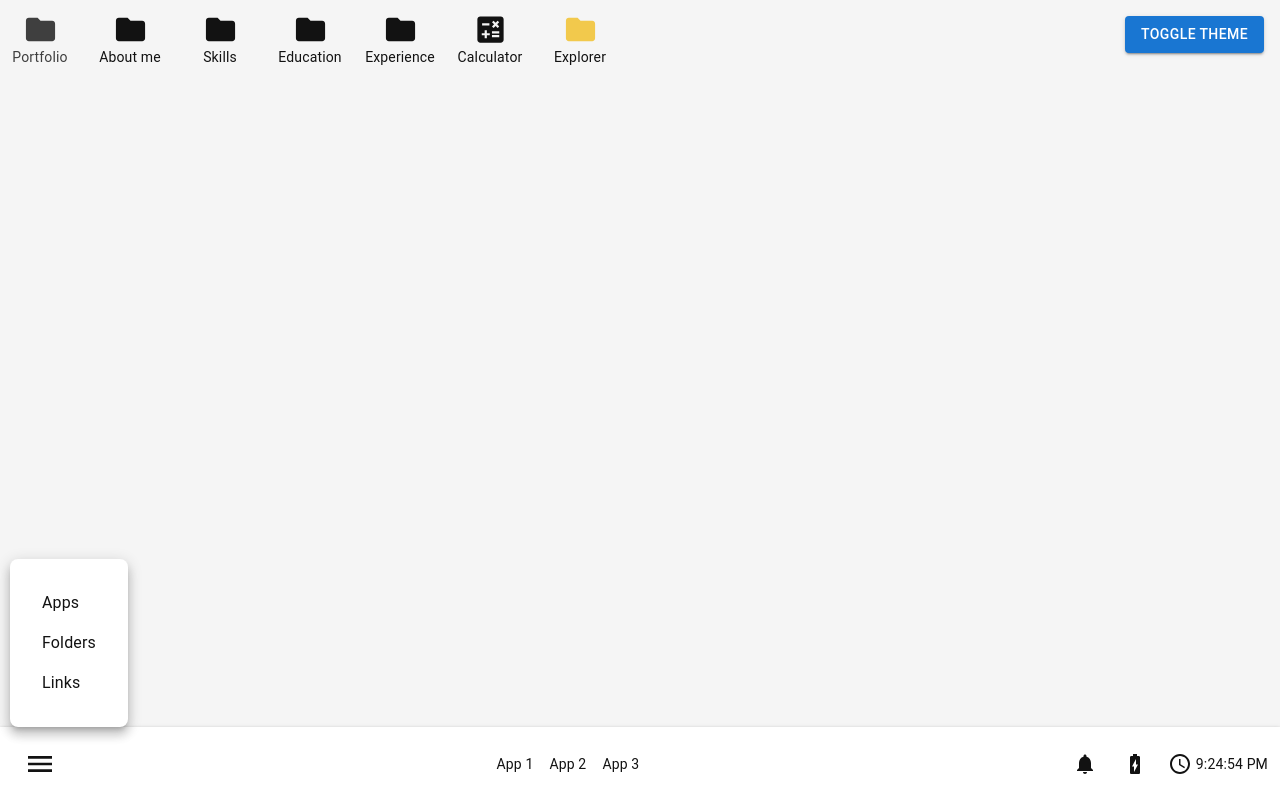
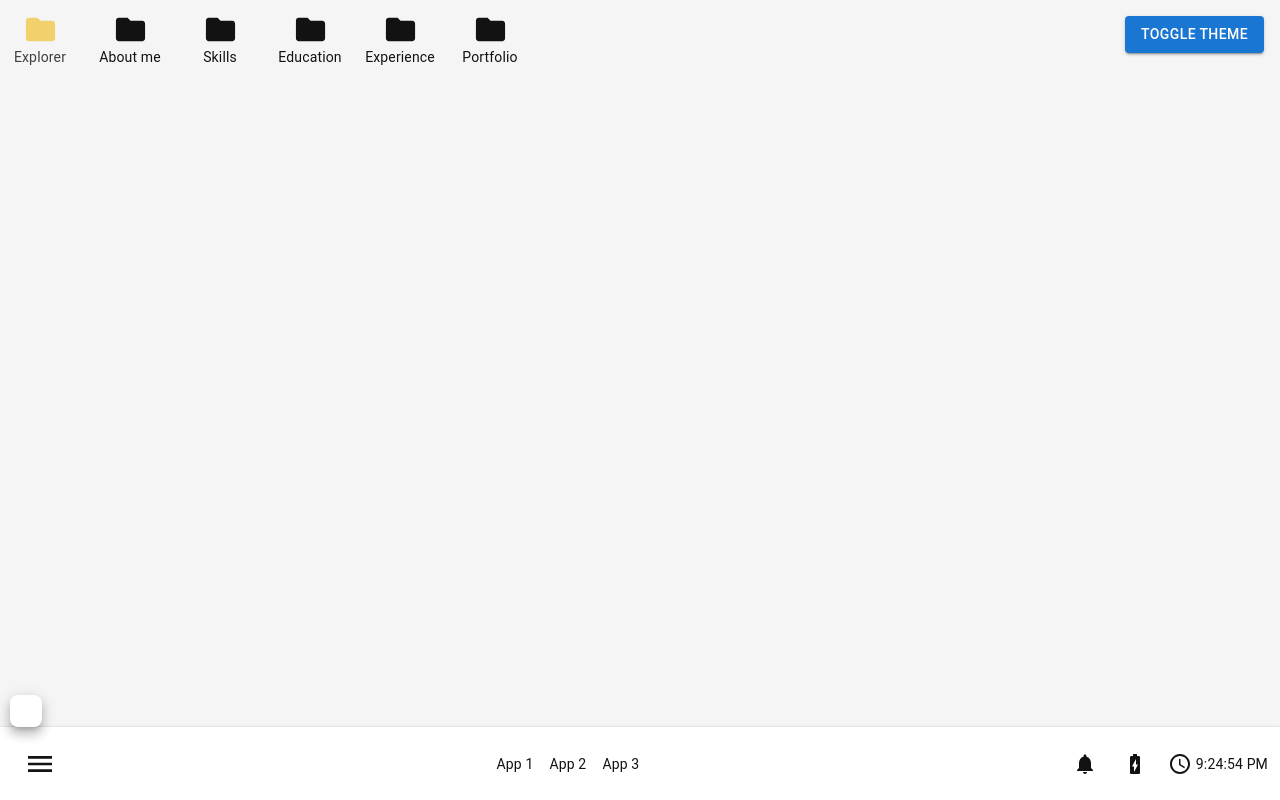
Before and after one commit to jaakkomaenpaa/portfolio, a React (Vite) app in the folder client/: page / in a window 1280 px wide. Both pictures are taken after a click on the button 40 px from the left and 763 px from the top of the page. Built offline with nearby package versions, Linux system fonts and the light colour scheme.

Commit message:
rework app and item handling

```diff
--- a/client/src/components/Desktop.tsx
+++ b/client/src/components/Desktop.tsx
@@ -3,7 +3,7 @@ import { styled } from '@mui/material/styles'
 
 import DraggableWindow from './DraggableWindow'
 import { useWindowStore } from '../stores/WindowStore'
-import { App } from '../types'
+import { DesktopItem } from '../types'
 import { useDesktopStore } from '../stores/DesktopStore'
 import DesktopApp from './DesktopApp'
 import { DragEvent } from 'react'
@@ -20,15 +20,15 @@ const StyledDesktop = styled(Box)(({ theme }) => ({
 }))
 
 const Desktop = () => {
-  const { desktopApps, addAppToDesktop } = useDesktopStore()
+  const { desktopItems, addItemToDesktop } = useDesktopStore()
   const { windows, closeWindow } = useWindowStore()
 
   const handleDrop = (event: DragEvent) => {
     event.preventDefault()
-    const appData = event.dataTransfer?.getData('application/json')
-    if (appData) {
-      const app: App = JSON.parse(appData)
-      addAppToDesktop({ ...app, position: { x: event.clientX, y: event.clientY } })
+    const itemData = event.dataTransfer?.getData('application/json')
+    if (itemData) {
+      const item: DesktopItem = JSON.parse(itemData)
+      addItemToDesktop({ ...item, position: { x: event.clientX, y: event.clientY } })
     }
   }
 
@@ -38,8 +38,8 @@ const Desktop = () => {
 
   return (
     <StyledDesktop onDrop={handleDrop} onDragOver={handleDragOver}>
-      {desktopApps.map((app: App) => (
-        <DesktopApp key={app.id} app={app} />
+      {desktopItems.map((item: DesktopItem) => (
+        <DesktopApp key={item.id} app={item} />
       ))}
 
       {windows.map((window) => (
--- a/client/src/components/DesktopApp.tsx
+++ b/client/src/components/DesktopApp.tsx
@@ -2,9 +2,9 @@ import Draggable from 'react-draggable'
 import { useRef, useState } from 'react'
 import { Box, Menu, MenuItem, styled, Typography } from '@mui/material'
 
-import { App, DesktopItem, Position } from '../types'
+import { DesktopItem, Position } from '../types'
 import { useDesktopStore } from '../stores/DesktopStore'
-import { isApp, isLink, PROGRAM_CONTENTS, PROGRAM_ICONS } from '../programs'
+import { PROGRAM_ICONS, runProgram } from '../programs'
 import { useWindowStore } from '../stores/WindowStore'
 import config from '../config'
 
@@ -36,14 +36,18 @@ const isColliding = (pos1: Position, pos2: Position) => {
   )
 }
 
-const resolveCollision = (desktopApps: App[], id: number, position: Position) => {
+const resolveCollision = (
+  desktopItems: DesktopItem[],
+  id: number,
+  position: Position
+) => {
   const adjustedPosition = { ...position }
 
   while (
-    desktopApps.some(
-      (app: App) =>
+    desktopItems.some(
+      (item: DesktopItem) =>
         // Position should always exist at this point
-        app.id !== id && isColliding(app.position!, adjustedPosition)
+        item.id !== id && isColliding(item.position!, adjustedPosition)
     )
   ) {
     adjustedPosition.x += FOLDER_SIZE
@@ -61,7 +65,8 @@ interface DesktopAppProps {
 }
 
 const DesktopApp = ({ app }: DesktopAppProps) => {
-  const { desktopApps, updateAppPosition, removeAppFromDesktop } = useDesktopStore()
+  const { desktopItems, updateItemPosition, removeItemFromDesktop } =
+    useDesktopStore()
   const { openWindow } = useWindowStore()
 
   const appRef = useRef<HTMLDivElement>(null)
@@ -83,11 +88,7 @@ const DesktopApp = ({ app }: DesktopAppProps) => {
   }
 
   const handleOpenItem = (item: DesktopItem) => {
-    if (isApp(item)) {
-      openWindow(item.title, PROGRAM_CONTENTS[item.contentKey])
-    } else if (isLink(item)) {
-      window.open(item.url, '_blank')
-    }
+    runProgram(item.contentKey, item.type, openWindow)
   }
 
   return (
@@ -100,11 +101,11 @@ const DesktopApp = ({ app }: DesktopAppProps) => {
         onStop={(_, data) => {
           const snappedPosition = snapToGrid(data.x, data.y)
           const resolvedPosition = resolveCollision(
-            desktopApps,
+            desktopItems,
             app.id,
             snappedPosition
           )
-          updateAppPosition(app.id, resolvedPosition)
+          updateItemPosition(app.id, resolvedPosition)
         }}
       >
         <div ref={appRef} onContextMenu={handleContextMenu}>
@@ -133,7 +134,7 @@ const DesktopApp = ({ app }: DesktopAppProps) => {
         </MenuItem>
         <MenuItem
           onClick={() => {
-            removeAppFromDesktop(app.id)
+            removeItemFromDesktop(app.id)
             handleCloseMenu()
           }}
         >
--- a/client/src/components/StartMenu.tsx
+++ b/client/src/components/StartMenu.tsx
@@ -2,15 +2,7 @@ import { Box, List, ListItemButton, Paper } from '@mui/material'
 import { useWindowStore } from '../stores/WindowStore'
 import { DesktopItem } from '../types'
 import { useState } from 'react'
-import {
-  APPS,
-  FOLDERS,
-  isApp,
-  isLink,
-  LINKS,
-  PROGRAM_CONTENTS,
-  PROGRAM_ICONS,
-} from '../programs'
+import { PROGRAM_ICONS, runProgram } from '../programs'
 
 enum SubMenu {
   Apps,
@@ -37,11 +29,7 @@ const StartMenu = () => {
   }
 
   const handleItemClick = (item: DesktopItem) => {
-    if (isApp(item)) {
-      openWindow(item.title, PROGRAM_CONTENTS[item.contentKey])
-    } else if (isLink(item)) {
-      window.open(item.url, '_blank')
-    }
+    runProgram(item.contentKey, item.type, openWindow)
   }
 
   const renderApps = (apps: DesktopItem[]) => {
@@ -84,37 +72,7 @@ const StartMenu = () => {
           width: '100%',
           position: 'relative',
         }}
-      >
-        <List>
-          <ListItemButton onClick={() => handleOpenSubmenu(SubMenu.Apps)}>
-            Apps
-          </ListItemButton>
-          <ListItemButton onClick={() => handleOpenSubmenu(SubMenu.Folders)}>
-            Folders
-          </ListItemButton>
-          <ListItemButton onClick={() => handleOpenSubmenu(SubMenu.Links)}>
-            Links
-          </ListItemButton>
-        </List>
-
-        {submenu === SubMenu.Apps && (
-          <Paper elevation={8} sx={{ position: 'absolute', left: '100%', top: 0 }}>
-            {renderApps(APPS)}
-          </Paper>
-        )}
-
-        {submenu === SubMenu.Folders && (
-          <Paper elevation={8} sx={{ position: 'absolute', left: '100%', top: 0 }}>
-            {renderApps(FOLDERS)}
-          </Paper>
-        )}
-
-        {submenu === SubMenu.Links && (
-          <Paper elevation={8} sx={{ position: 'absolute', left: '100%', top: 0 }}>
-            {renderApps(LINKS)}
-          </Paper>
-        )}
-      </Paper>
+      ></Paper>
     </Box>
   )
 }
--- a/client/src/programs.tsx
+++ b/client/src/programs.tsx
@@ -1,4 +1,4 @@
-import { FileContent, AppIcon, App, Link, DesktopItem, FileSystemNode } from './types'
+import { AppIcon, FileSystemNode, ProgramType } from './types'
 import FolderIcon from '@mui/icons-material/Folder'
 import CalculateIcon from '@mui/icons-material/Calculate'
 import GitHubIcon from '@mui/icons-material/GitHub'
@@ -12,6 +12,7 @@ import Education from './folders/Education'
 import Experience from './folders/Experience'
 import Calculator from './apps/Calculator'
 import FileExplorer from './programs/FileExplorer'
+import { ReactNode } from 'react'
 
 const { GRID_SIZE_X } = config
 
@@ -19,57 +20,81 @@ export const FILE_SYSTEM: FileSystemNode[] = [
   {
     id: 0,
     title: 'root',
-    type: 'folder',
-    iconKey: AppIcon.Folder,
+    type: ProgramType.Folder,
+    iconKey: AppIcon.FolderColored,
+    contentKey: '0',
     children: [
       {
-        id: 6,
+        id: 7,
         title: 'Calculator',
-        type: 'file',
+        type: ProgramType.App,
         iconKey: AppIcon.Calculator,
-        contentKey: FileContent.Calculator,
+        contentKey: 'Calculator',
       },
       {
-        id: 9,
+        id: 1,
         title: 'Info',
-        type: 'folder',
+        type: ProgramType.Folder,
         iconKey: AppIcon.Folder,
-        contentKey: FileContent.ExplorerInfo,
+        contentKey: '9',
         children: [
           {
-            id: 1,
+            id: 2,
             title: 'About me',
-            type: 'file',
+            type: ProgramType.App,
             iconKey: AppIcon.Folder,
-            contentKey: FileContent.AboutMe,
-          },
-          {
-            id: 2,
-            title: 'Skills',
-            type: 'file',
-            iconKey: AppIcon.Folder,
-            contentKey: FileContent.Skills,
+            contentKey: 'About me',
           },
           {
             id: 3,
-            title: 'Education',
-            type: 'file',
+            title: 'Skills',
+            type: ProgramType.App,
             iconKey: AppIcon.Folder,
-            contentKey: FileContent.Education,
+            contentKey: 'Skills',
           },
           {
             id: 4,
-            title: 'Experience',
-            type: 'file',
+            title: 'Education',
+            type: ProgramType.App,
             iconKey: AppIcon.Folder,
-            contentKey: FileContent.Experience,
+            contentKey: 'Education',
           },
           {
             id: 5,
+            title: 'Experience',
+            type: ProgramType.App,
+            iconKey: AppIcon.Folder,
+            contentKey: 'Experience',
+          },
+          {
+            id: 6,
             title: 'Portfolio',
-            type: 'file',
+            type: ProgramType.App,
             iconKey: AppIcon.Folder,
-            contentKey: FileContent.Portfolio,
+            contentKey: 'Portfolio',
+          },
+        ],
+      },
+      {
+        id: 8,
+        title: 'Links',
+        type: ProgramType.Folder,
+        iconKey: AppIcon.Folder,
+        contentKey: '8',
+        children: [
+          {
+            id: 9,
+            title: 'GitHub',
+            type: ProgramType.Link,
+            iconKey: AppIcon.GitHub,
+            contentKey: 'https://github.com/jaakkomaenpaa',
+          },
+          {
+            id: 10,
+            title: 'LinkedIn',
+            type: ProgramType.Link,
+            iconKey: AppIcon.LinkedIn,
+            contentKey: 'https://www.linkedin.com/in/jaakko-mäenpää-37a11a262',
           },
         ],
       },
@@ -85,95 +110,51 @@ export const PROGRAM_ICONS = {
   [AppIcon.LinkedIn]: (props: any) => <LinkedInIcon {...props} />,
 }
 
-export const PROGRAM_CONTENTS = {
-  [FileContent.AboutMe]: <AboutMe />,
-  [FileContent.Portfolio]: <Portfolio />,
-  [FileContent.Skills]: <Skills />,
-  [FileContent.Education]: <Education />,
-  [FileContent.Experience]: <Experience />,
-  [FileContent.Calculator]: <Calculator />,
-  [FileContent.Explorer]: <FileExplorer />,
-  [FileContent.ExplorerInfo]: (
-    <FileExplorer node={FILE_SYSTEM[0].children?.find((n) => n.title === 'Info')} />
-  ),
+export const APP_CONTENTS: Record<string, ReactNode> = {
+  ['About me']: <AboutMe />,
+  ['Portfolio']: <Portfolio />,
+  ['Skills']: <Skills />,
+  ['Education']: <Education />,
+  ['Experience']: <Experience />,
+  ['Calculator']: <Calculator />,
+  ['Explorer']: <FileExplorer />,
 }
 
-export const isApp = (item: DesktopItem): item is App => {
-  return (item as App).contentKey !== undefined
+export const runProgram = (
+  key: string,
+  programType: ProgramType,
+  openWindow?: (title: string, content: ReactNode) => void
+) => {
+  if (programType === ProgramType.Link) {
+    // Key should be an url
+    window.open(key, '_blank')
+  } else if (programType === ProgramType.App) {
+    // Key should be the program title
+    if (openWindow) {
+      openWindow(key, APP_CONTENTS[key])
+    }
+  } else if (programType === ProgramType.Folder) {
+    // Key should be an string representation of a node id
+    if (openWindow) {
+      openWindow('Explorer', <FileExplorer nodeId={parseInt(key)} />)
+    }
+  }
 }
 
-export const isLink = (item: DesktopItem): item is Link => {
-  return (item as Link).url !== undefined
-}
+console.log(FILE_SYSTEM[0].children)
 
-export const LINKS: Link[] = [
+export const DESKTOP_ITEMS = [
+  // Root
   {
-    id: 7,
-    title: 'GitHub',
-    iconKey: AppIcon.GitHub,
-    url: 'https://github.com/jaakkomaenpaa',
-  },
-  {
-    id: 8,
-    title: 'LinkedIn',
-    iconKey: AppIcon.LinkedIn,
-    url: 'https://www.linkedin.com/in/jaakko-mäenpää-37a11a262/',
-  },
-]
-
-export const APPS: App[] = [
-  {
-    id: 6,
-    title: 'Calculator',
-    contentKey: FileContent.Calculator,
-    iconKey: AppIcon.Calculator,
-    position: { x: GRID_SIZE_X * 5, y: 0 },
-  },
-  {
-    id: 9,
+    ...FILE_SYSTEM[0],
     title: 'Explorer',
-    contentKey: FileContent.Explorer,
-    iconKey: AppIcon.FolderColored,
-    position: { x: GRID_SIZE_X * 6, y: 0 },
-  },
-]
-
-export const FOLDERS: App[] = [
-  {
-    id: 1,
-    title: 'Portfolio',
-    contentKey: FileContent.Portfolio,
-    iconKey: AppIcon.Folder,
     position: { x: 0, y: 0 },
   },
-  {
-    id: 2,
-    title: 'About me',
-    iconKey: AppIcon.Folder,
-    contentKey: FileContent.AboutMe,
-    position: { x: GRID_SIZE_X, y: 0 },
-  },
-  {
-    id: 3,
-    title: 'Skills',
-    iconKey: AppIcon.Folder,
-    contentKey: FileContent.Skills,
-    position: { x: GRID_SIZE_X * 2, y: 0 },
-  },
-  {
-    id: 4,
-    title: 'Education',
-    iconKey: AppIcon.Folder,
-    contentKey: FileContent.Education,
-    position: { x: GRID_SIZE_X * 3, y: 0 },
-  },
-  {
-    id: 5,
-    title: 'Experience',
-    iconKey: AppIcon.Folder,
-    contentKey: FileContent.Experience,
-    position: { x: GRID_SIZE_X * 4, y: 0 },
-  },
+  // Info folder
+  ...FILE_SYSTEM[0].children![1].children!.map(
+    (node: FileSystemNode, index: number) => ({
+      ...node,
+      position: { x: GRID_SIZE_X * (index + 1), y: 0 },
+    })
+  ),
 ]
-
-export const DEFAULT_PROGRAMS: App[] = [...APPS, ...FOLDERS]
--- a/client/src/programs/FileExplorer.tsx
+++ b/client/src/programs/FileExplorer.tsx
@@ -2,8 +2,8 @@ import { useState } from 'react'
 import { Box, Button } from '@mui/material'
 import ArrowBackIcon from '@mui/icons-material/ArrowBack'
 
-import { FileSystemNode } from '../types'
-import { FILE_SYSTEM, PROGRAM_CONTENTS } from '../programs'
+import { FileSystemNode, ProgramType } from '../types'
+import { FILE_SYSTEM, runProgram } from '../programs'
 import { useWindowStore } from '../stores/WindowStore'
 
 interface FileExplorerItemProps {
@@ -19,42 +19,18 @@ const FileExplorerItem = ({ node }: FileExplorerItemProps) => {
       }
       sx={{ display: 'flex', gap: 1 }}
     >
-      {node.type === 'folder' ? '📁' : '📄'}
+      {node.type === ProgramType.Folder ? '📁' : '📄'}
       {node.title}
     </Box>
   )
 }
 
 interface FileExplorerProps {
-  node?: FileSystemNode
+  nodeId?: number
 }
 
-// Fine for small file tree, but could be optimized for larger system
-const getNavigationStack = (
-  fileSystem: FileSystemNode[],
-  targetNode: FileSystemNode,
-  currentStack: FileSystemNode[]
-): FileSystemNode[] => {
-  for (const node of fileSystem) {
-    const newStack = [...currentStack, node]
-
-    if (node.id === targetNode.id) {
-      return newStack
-    }
-
-    if (node.children) {
-      const stack = getNavigationStack(node.children, targetNode, newStack)
-      if (stack) {
-        return stack
-      }
-    }
-  }
-
-  return [FILE_SYSTEM[0]]
-}
-
-const FileExplorer = ({ node }: FileExplorerProps) => {
-  const stack = getNavigationStack(FILE_SYSTEM, node || FILE_SYSTEM[0], [])
+const FileExplorer = ({ nodeId }: FileExplorerProps) => {
+  const stack = getNavigationStack(FILE_SYSTEM, nodeId || FILE_SYSTEM[0].id, [])
   const [navigationStack, setNavigationStack] = useState<FileSystemNode[]>(stack)
 
   const { openWindow } = useWindowStore()
@@ -68,11 +44,10 @@ const FileExplorer = ({ node }: FileExplorerProps) => {
   }
 
   const handleNavigate = (node: FileSystemNode) => {
-    if (node.type === 'folder') {
+    if (node.type === ProgramType.Folder) {
       setNavigationStack((stack) => [...stack, node])
     } else {
-      // Content should exist on all files
-      openWindow(node.title, PROGRAM_CONTENTS[node.contentKey!])
+      runProgram(node.contentKey, node.type, openWindow)
     }
   }
 
@@ -85,7 +60,7 @@ const FileExplorer = ({ node }: FileExplorerProps) => {
       {currentNode.children?.map((node) => (
         <Box
           key={node.id}
-          onDoubleClick={() => handleNavigate(node)}
+          onClick={() => handleNavigate(node)}
           sx={{ cursor: 'pointer' }}
         >
           <FileExplorerItem node={node} />
@@ -96,3 +71,27 @@ const FileExplorer = ({ node }: FileExplorerProps) => {
 }
 
 export default FileExplorer
+
+// Fine for small file tree, but could be optimized for larger system
+const getNavigationStack = (
+  fileSystem: FileSystemNode[],
+  targetNodeId: number,
+  currentStack: FileSystemNode[]
+): FileSystemNode[] => {
+  for (const node of fileSystem) {
+    const newStack = [...currentStack, node]
+
+    if (node.id === targetNodeId) {
+      return newStack
+    }
+
+    if (node.children) {
+      const stack = getNavigationStack(node.children, targetNodeId, newStack)
+      if (stack) {
+        return stack
+      }
+    }
+  }
+
+  return [FILE_SYSTEM[0]]
+}
--- a/client/src/stores/DesktopStore.ts
+++ b/client/src/stores/DesktopStore.ts
@@ -1,61 +1,61 @@
 import { create } from 'zustand'
-import { Position, App } from '../types'
-import { DEFAULT_PROGRAMS } from '../programs'
+import { Position, DesktopItem } from '../types'
+import { DESKTOP_ITEMS } from '../programs'
 
 interface DesktopStore {
-  desktopApps: App[]
+  desktopItems: DesktopItem[]
   nextId: number
-  updateAppPosition: (id: number, position: Position) => void
-  addAppToDesktop: (app: App) => void
-  removeAppFromDesktop: (id: number) => void
+  updateItemPosition: (id: number, position: Position) => void
+  addItemToDesktop: (item: DesktopItem) => void
+  removeItemFromDesktop: (id: number) => void
 }
 
-const getSavedDesktopApps = (): App[] => {
-  const desktopApps = localStorage.getItem('apps')
+const getSavedDesktopItems = (): DesktopItem[] => {
+  const desktopItems = localStorage.getItem('items')
 
-  if (desktopApps) {
-    return JSON.parse(desktopApps)
+  if (desktopItems) {
+    return JSON.parse(desktopItems)
   }
 
-  return DEFAULT_PROGRAMS.filter((entity: App) => entity.position)
+  return DESKTOP_ITEMS.filter((item: DesktopItem) => item.position)
 }
 
 export const useDesktopStore = create<DesktopStore>((set, get) => ({
-  desktopApps: getSavedDesktopApps(),
-  nextId: DEFAULT_PROGRAMS.length + 1,
+  desktopItems: getSavedDesktopItems(),
+  nextId: DESKTOP_ITEMS.length + 1,
 
-  updateAppPosition: (id: number, position: Position) =>
+  updateItemPosition: (id: number, position: Position) =>
     set((state) => {
-      const updatedEntities = state.desktopApps.map((entity) =>
+      const updatedItems = state.desktopItems.map((entity) =>
         entity.id === id ? { ...entity, position } : entity
       )
 
-      localStorage.setItem('apps', JSON.stringify(updatedEntities))
-      return { desktopApps: updatedEntities }
+      localStorage.setItem('items', JSON.stringify(updatedItems))
+      return { desktopItems: updatedItems }
     }),
 
-  addAppToDesktop: (app: App) => {
-    const { desktopApps, nextId } = get()
-    const updatedApps = [
-      ...desktopApps,
-      { ...app, id: nextId, position: app.position || { x: 0, y: 0 } },
+  addItemToDesktop: (item: DesktopItem) => {
+    const { desktopItems, nextId } = get()
+    const updatedItems = [
+      ...desktopItems,
+      { ...item, id: nextId, position: item.position || { x: 0, y: 0 } },
     ]
-    localStorage.setItem('apps', JSON.stringify(updatedApps))
+    localStorage.setItem('apps', JSON.stringify(updatedItems))
 
     set({
-      desktopApps: updatedApps,
+      desktopItems: updatedItems,
       nextId: nextId + 1,
     })
   },
 
-  removeAppFromDesktop: (id: number) => {
-    const { desktopApps } = get()
+  removeItemFromDesktop: (id: number) => {
+    const { desktopItems } = get()
 
-    const updatedApps = desktopApps.filter((app) => app.id !== id)
-    localStorage.setItem('apps', JSON.stringify(updatedApps))
+    const updatedItems = desktopItems.filter((app) => app.id !== id)
+    localStorage.setItem('apps', JSON.stringify(updatedItems))
 
     set({
-      desktopApps: updatedApps,
+      desktopItems: updatedItems,
     })
   },
 }))
--- a/client/src/types.ts
+++ b/client/src/types.ts
@@ -11,21 +11,6 @@ export interface Position {
   y: number
 }
 
-export interface DesktopItem {
-  id: number
-  title: string
-  position?: Position
-  iconKey: AppIcon
-}
-
-export interface App extends DesktopItem {
-  contentKey: FileContent
-}
-
-export interface Link extends DesktopItem {
-  url: string
-}
-
 export enum AppIcon {
   FolderColored,
   Folder,
@@ -34,22 +19,21 @@ export enum AppIcon {
   LinkedIn,
 }
 
-export enum FileContent {
-  Portfolio,
-  AboutMe,
-  Skills,
-  Education,
-  Experience,
-  Calculator,
-  Explorer,
-  ExplorerInfo
-}
-
 export interface FileSystemNode {
   id: number
   title: string
-  type: 'folder' | 'file'
   iconKey: AppIcon
-  contentKey?: FileContent
+  contentKey: string
+  type: ProgramType
   children?: FileSystemNode[]
 }
+
+export interface DesktopItem extends FileSystemNode {
+  position?: Position
+}
+
+export enum ProgramType {
+  App,
+  Folder,
+  Link,
+}
```
